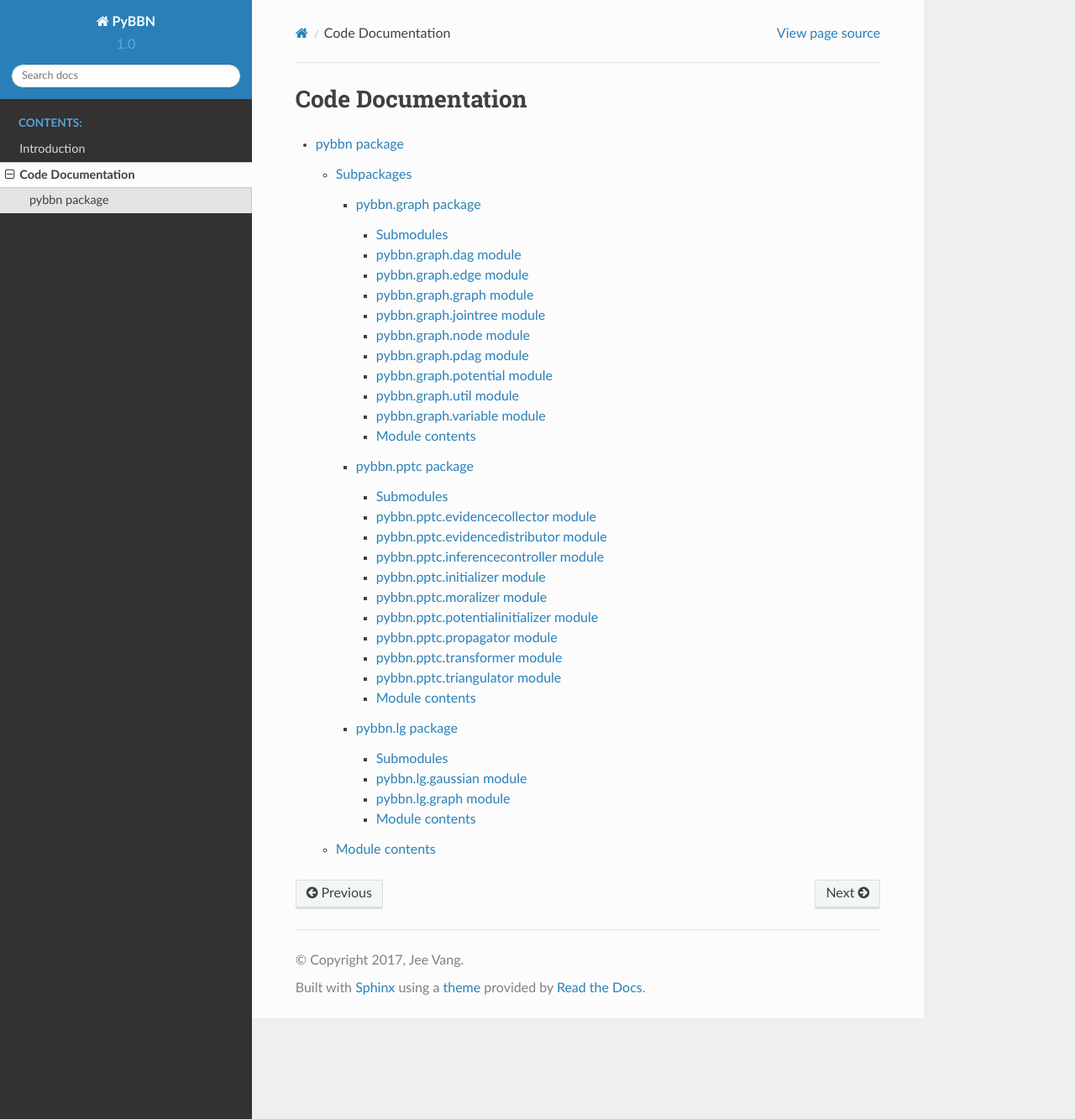
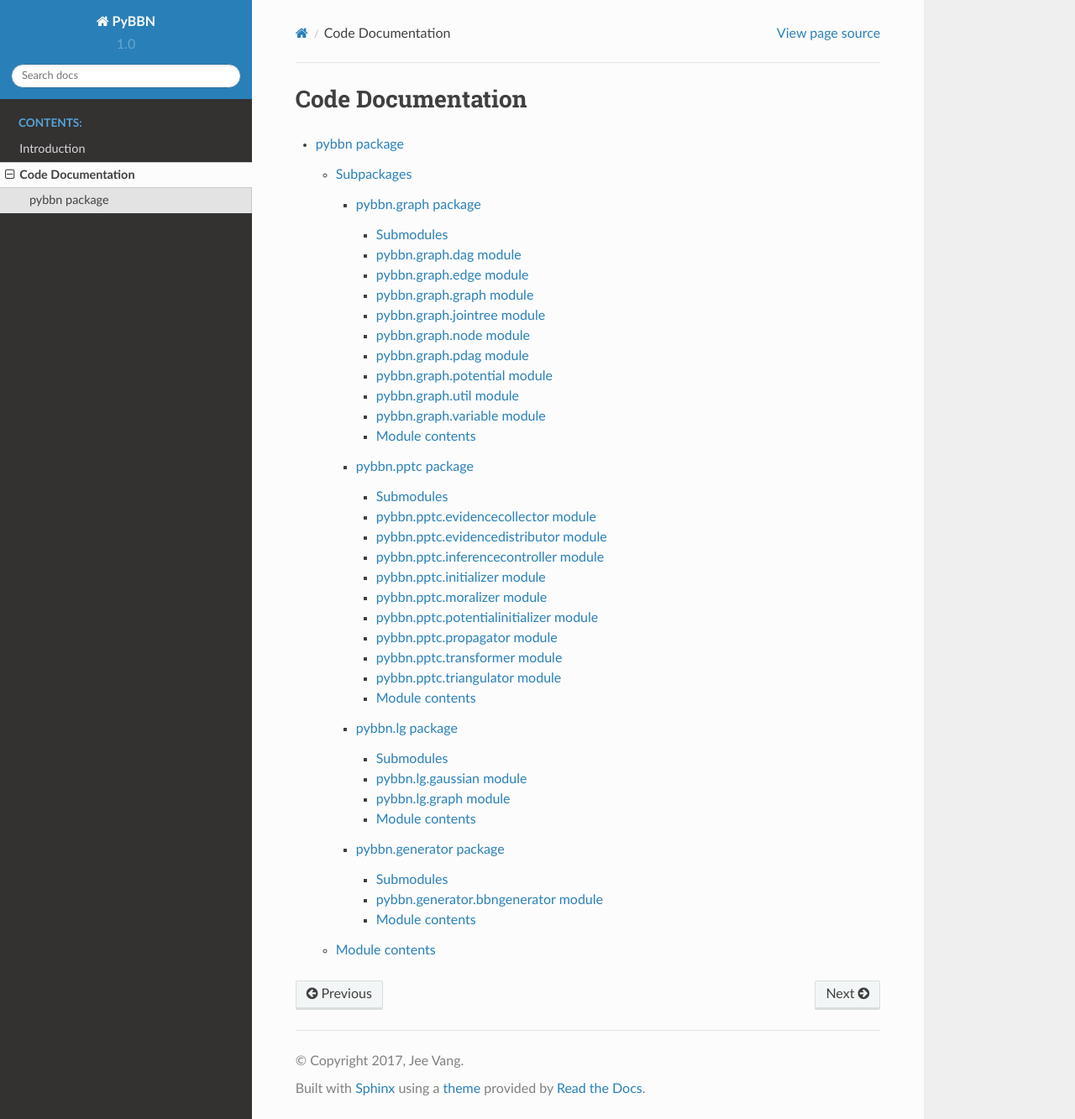
Before and after one commit to vangj/py-bbn, a Sphinx documentation site: the page built from docs/source/modules.rst, in a window 1280 px wide and 1333 px high. Shown: the whole window at 84% size. Built offline with Sphinx 7.4.7 and the Read the Docs theme 2.0.0, drawn with Linux system fonts in a browser that asks for light colours.

Commit message:
add to doc notes on bbn generation

```diff
--- a/docs/source/intro.rst
+++ b/docs/source/intro.rst
@@ -4,4 +4,4 @@
 .. toctree::
    :maxdepth: 4
 
-PyBBN is a very simple Python library for exact and approximate inference in Bayesian Belief Networks (BBNs). The exact inference algorithm is called the junction tree algorithm and used in this library only for BBNs having all discrete nodes/variables. The approximate inference algorithm is conducted using Gibbs sampling and used in this library only for BBNs having all continuous nodes/variables with the additional assumption of a multivariate Gaussian distribution.
+PyBBN is a very simple Python library for exact and approximate inference in Bayesian Belief Networks (BBNs). The exact inference algorithm is called the junction tree algorithm and used in this library only for BBNs having all discrete nodes/variables. The approximate inference algorithm is conducted using Gibbs sampling and used in this library only for BBNs having all continuous nodes/variables with the additional assumption of a multivariate Gaussian distribution. Additional feature includes generating singly- and multi-connected BBNs so that you may use these generated BBNs for research purposes.
--- /dev/null
+++ b/docs/source/pybbn.generator.rst
@@ -0,0 +1,21 @@
+pybbn.generator package
+=======================
+
+Submodules
+----------
+
+pybbn.generator.bbngenerator module
+-----------------------------------
+
+.. automodule:: pybbn.generator.bbngenerator
+    :members:
+    :undoc-members:
+    :show-inheritance:
+
+Module contents
+---------------
+
+.. automodule:: pybbn.generator
+    :members:
+    :undoc-members:
+    :show-inheritance:
--- a/docs/source/pybbn.rst
+++ b/docs/source/pybbn.rst
@@ -9,6 +9,7 @@
     pybbn.graph
     pybbn.pptc
     pybbn.lg
+    pybbn.generator
 
 Module contents
 ---------------
```
